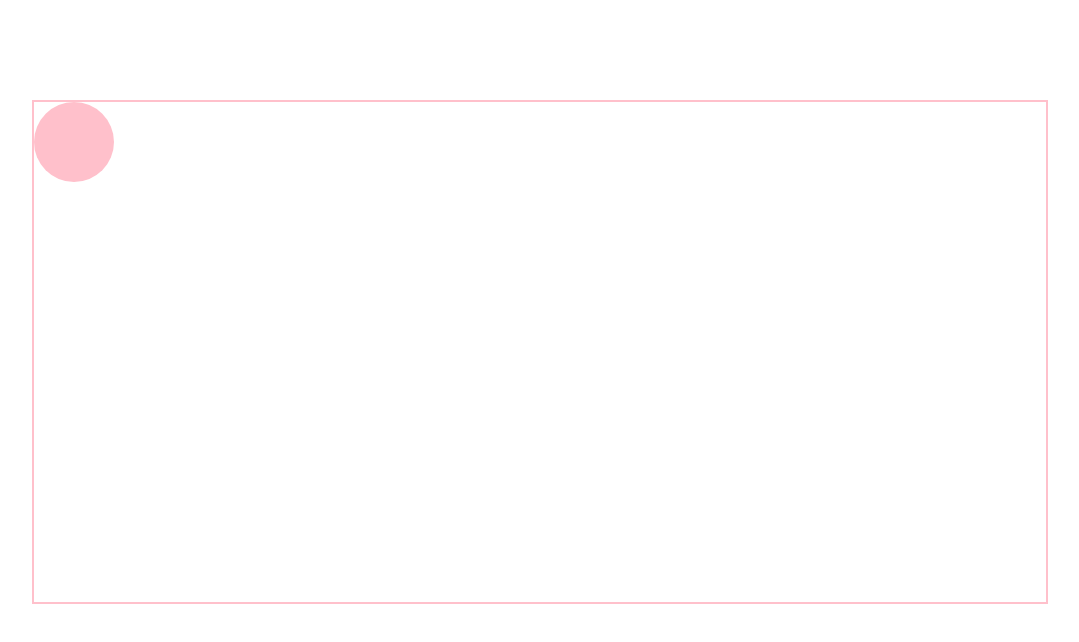
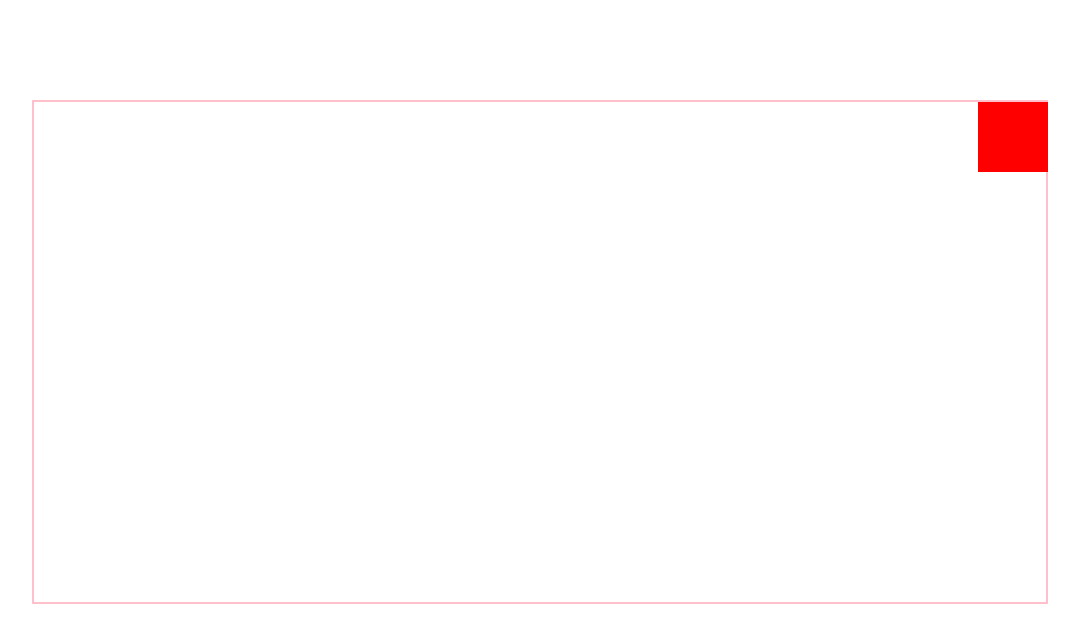
Before and after one commit to chengjunjian2020/visualization-work, a plain HTML site: page 拖拽/index.html in a window 1280 px wide. Shown: the whole page, without its empty margins (100-1179 px from the left). Drawn offline with Linux system fonts and the light colour scheme.

Commit message:
feat:完善实现多个拖拽

```diff
--- a/拖拽/index.html
+++ b/拖拽/index.html
@@ -16,6 +16,7 @@
         width: 80%;
         height: 500px;
         border: 2px solid pink;
+        position: relative;
       }
 
       #draw {
@@ -30,10 +31,41 @@
   <body>
     <div class="container">
       <div class="draw-box" id="draw-box">
-        <div id="draw"></div>
+        <!-- <div id="draw"></div> -->
       </div>
     </div>
-    <script>
+    <script type="module" src="./js/draw.js"></script>
+    <script type="module">
+      import { Draw } from "./js/draw.js";
+      const drawBox = document.getElementById("draw-box");
+      const draw = new Draw(drawBox, [
+        {
+          tagName: "div",
+          style: {
+            width: "70px",
+            height: "70px",
+            backgroundColor: "pink",
+          },
+          position: {
+            x: 1200,
+            y: -10,
+          },
+        },
+        {
+          tagName: "div",
+          style: {
+            width: "70px",
+            height: "70px",
+            backgroundColor: "red",
+          },
+          position: {
+            x: 1200,
+            y: -10,
+          },
+        },
+      ]);
+    </script>
+    <!-- <script>
       const drawBox = document.getElementById("draw-box");
       const draw = document.getElementById("draw");
       const mouse = {
@@ -59,14 +91,12 @@
         mouse.startX = event.x - mouse.startX;
         mouse.endY = event.y - mouse.endY;
         mouse.down = true;
-        console.log("down", mouse);
       };
       window.onmousemove = (event) => {
         if (!mouse.down) {
           return;
         }
         const { right, bottom, top } = mouse.boundary;
-        console.log(event.x - mouse.startX, right);
         const moveX = Math.max(Math.min(event.x - mouse.startX, right), 0);
         const moveY = Math.max(Math.min(event.y - mouse.endY, bottom), 0);
         mouse.moveX = moveX;
@@ -83,6 +113,6 @@
         mouse.startX = mouse.moveX;
         mouse.endY = mouse.moveY;
       };
-    </script>
+    </script> -->
   </body>
 </html>
--- /dev/null
+++ b/拖拽/js/draw.js
@@ -0,0 +1,136 @@
+export class Draw {
+  drawList = [];
+  constructor(drawBox, draw) {
+    if (!draw) {
+      throw new Error("未传入draw参数");
+    }
+    if (draw.constructor === Array) {
+      this.drawList = draw.map((drawItem) => new DrawItem(drawBox, drawItem));
+    } else {
+      this.drawList.push(new DrawItem(drawBox, draw));
+    }
+    this.bindDrawDown();
+  }
+  bindDrawDown() {
+    window.onmousedown = () => {
+      console.log(this.drawList);
+      this.drawList.forEach((drawItem) => {
+        drawItem.draw.style.zIndex = 0;
+      });
+    };
+  }
+}
+export class DrawItem {
+  drawBox;
+  draw;
+  mouse = {
+    down: false,
+    startX: 0,
+    endY: 0,
+    moveX: 0,
+    moveY: 0,
+    boundary: {}, //边界
+  };
+  constructor(drawBox, el = {}) {
+    if (!drawBox.tagName) {
+    }
+    this.drawBox = drawBox;
+    const draw = this.initDrawDom(drawBox, el);
+    this.draw = draw;
+    this.getDrawBoundary();
+    this.initDrawPosition(draw, el.position, this.mouse);
+    this.drawBindEvent();
+  }
+  //初始化位置
+  initDrawPosition(draw, position = {}, mouse) {
+    const { right, bottom } = mouse.boundary;
+    const { x = 0, y = 0 } = position;
+    const moveX = Math.max(Math.min(x, right), 0);
+    const moveY = Math.max(Math.min(y, bottom), 0);
+    this.mouse.startX = moveX;
+    this.mouse.endY = moveY;
+    draw.style.left = `${moveX}px`;
+    draw.style.top = `${moveY}px`;
+  }
+  //初始化拖拽DOM信息
+  initDrawDom(drawBox, el) {
+    const { tagName = "div", className = "", style = {} } = el;
+    const draw = document.createElement(tagName);
+    draw.setAttribute("class", className);
+    Object.keys(style).forEach((key) => {
+      draw.style[key] = style[key];
+    });
+    draw.style.position = "absolute";
+    drawBox.appendChild(draw);
+    return draw;
+  }
+  //初始化mouse边界相关信息
+  getDrawBoundary() {
+    const { drawBox, mouse, draw } = this;
+    const { top, left, right, bottom } = drawBox.getBoundingClientRect();
+    const drawWidth = draw.offsetWidth;
+    const drawHeight = draw.offsetHeight;
+    mouse.boundary = {
+      right: right - left - drawWidth - 2,
+      bottom: bottom - top - drawHeight - 2,
+    };
+  }
+  //绑定拖拽事件
+  drawBindEvent() {
+    const { draw } = this;
+    draw.onmousedown = (event) => {
+      this.calculateDown(event);
+      //当存在多个实例时，绑定的函数会被覆盖每次鼠标按下事件回重新进行绑定
+      window.onmousemove = (event) => {
+        event.preventDefault();
+        this.calculateMove(event);
+      };
+      window.onmouseup = (event) => {
+        event.preventDefault();
+        this.calculateUp(event);
+      };
+      window.onresize = () => {
+        this.getDrawBoundary();
+      };
+    };
+  }
+
+  calculateDown(event) {
+    const { mouse, draw } = this;
+
+    const startX = event.x - mouse.startX;
+    const endY = event.y - mouse.endY;
+    const down = true;
+    this.mouse = { ...mouse, startX, endY, down };
+    setTimeout(() => {
+      draw.style.zIndex = 1;
+    });
+  }
+  calculateMove(event) {
+    const { mouse, draw } = this;
+    if (!mouse.down) {
+      return;
+    }
+    const { right, bottom } = mouse.boundary;
+    const moveX = Math.max(Math.min(event.x - mouse.startX, right), 0);
+    const moveY = Math.max(Math.min(event.y - mouse.endY, bottom), 0);
+    mouse.moveX = moveX;
+    mouse.moveY = moveY;
+    draw.style.left = `${moveX}px`;
+    draw.style.top = `${moveY}px`;
+  }
+  calculateUp() {
+    const { mouse } = this;
+    if (!mouse.down) {
+      return;
+    }
+    mouse.down = false;
+    this.mouse = {
+      ...mouse,
+      startX: mouse.moveX,
+      endY: mouse.moveY,
+      moveX: 0,
+      moveY: 0,
+    };
+  }
+}
```
